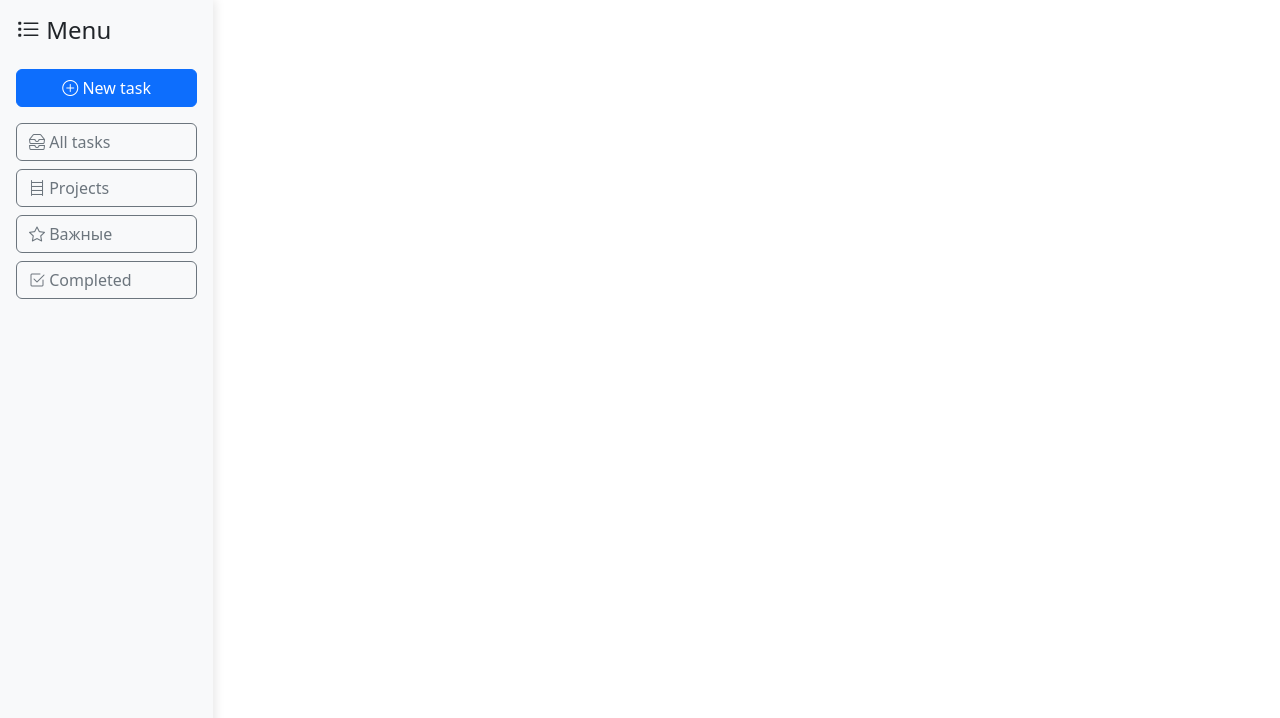
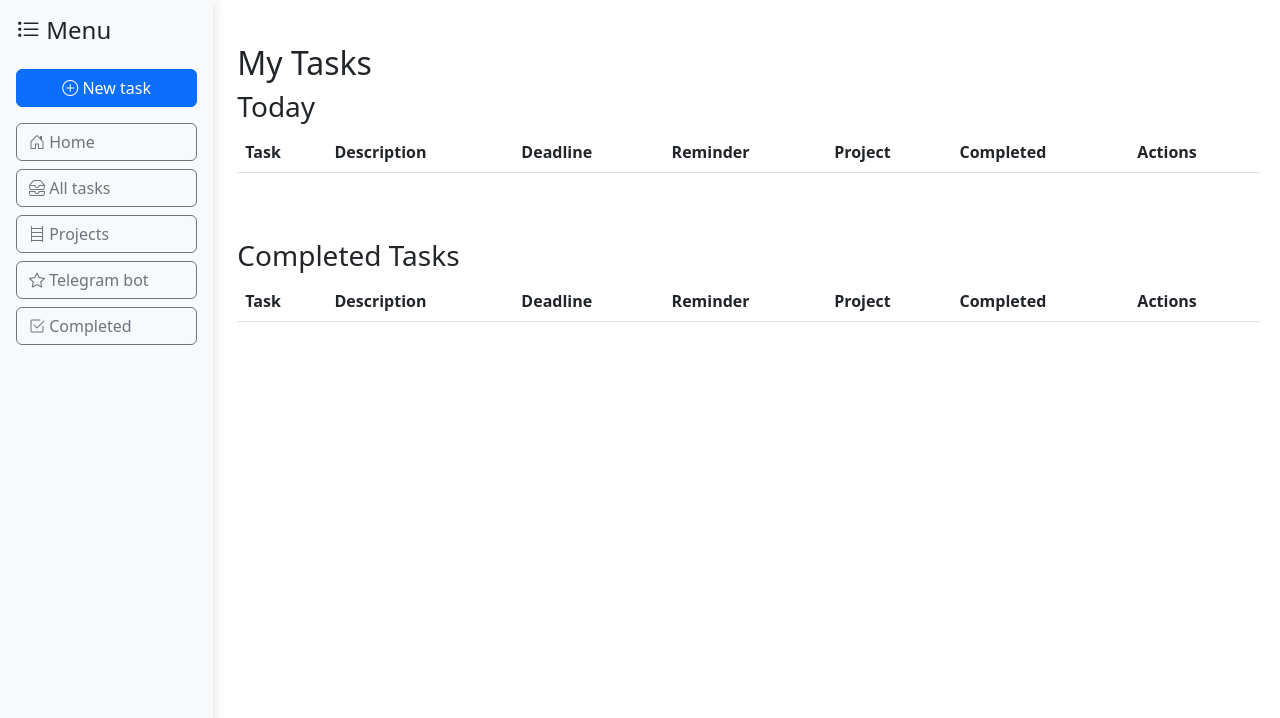
Before and after one commit to 8leonid888-che8/Yandex_lyceum_Web_Produs, a Flask app: page / in a window 1280 px wide. Shown: the part 82-800 px from the top of the page. Run offline with Flask 3, Linux system fonts and the light colour scheme; a user stored in the database is signed in; tables that the repository leaves empty hold one stand-in row (values such as "Sample post"); lists and menus that the app fills with data are empty.

Commit message:
до шаблонов

```diff
--- a/main.py
+++ b/main.py
@@ -1,10 +1,14 @@
-from flask import Flask, render_template, redirect
+from flask import Flask, render_template, redirect, flash
 from data import db_session
+from data.projects import Project
 from data.users import User
 from data.tasks import Task
 from forms.user import RegisterForm, LoginForm
+from forms.task import AddTask
 from flask_login import LoginManager, login_user, login_required, logout_user, current_user
-
+from datetime import datetime
+from sqlalchemy import func
+from produs_funcs import update_deadline
 app = Flask(__name__)
 app.config["SECRET_KEY"] = "produs_private_key"
 login_manager = LoginManager()
@@ -14,18 +18,18 @@ login_manager.init_app(app)
 @login_manager.user_loader
 def load_user(user_id):
     db_sess = db_session.create_session()
-    return db_sess.query(User).get(user_id)
+    return db_sess.get(User, user_id)
 
 
 def main():
     db_session.global_init("db/produs.db")
-    db_sess = db_session.create_session()
-    task = Task()
-    task.user_id = 1
-    task.description = "first task"
-    # task.project = "project1"
-    db_sess.add(task)
-    db_sess.commit()
+    # db_sess = db_session.create_session()
+    # task = Task()
+    # task.user_id = 1
+    # task.description = "first task"
+    # # task.project = "project1"
+    # db_sess.add(task)
+    # db_sess.commit()
     app.run()
 
 
@@ -66,7 +70,11 @@ def login():
 
 @app.route("/")
 def index():
-    return render_template("base.html")
+    db_sess = db_session.create_session()
+    incomplete_tasks = db_sess.query(Task).filter(func.date(Task.deadline) == datetime.now().date(), Task.completed == False).all()
+    completed_tasks = db_sess.query(Task).filter(func.date(Task.deadline) == datetime.now().date(), Task.completed == True).all()
+    return render_template("index.html", title="Today",incomplete_tasks= incomplete_tasks, completed_tasks=completed_tasks)
+
 
 @app.route("/logout")
 @login_required
@@ -75,6 +83,71 @@ def logout():
     return redirect("/")
 
 
+@app.route("/add_task", methods=["GET", "POST"])
+@login_required
+def add_task():
+    db_sess = db_session.create_session()
+    projects = db_sess.query(Project).all()
+    form = AddTask()
+
+    if form.validate_on_submit():
+        user = db_sess.query(User).filter(User.id == current_user.id).first()
+
+        # Создание задачи
+        task_t = Task(
+            name=form.name.data,
+            description=form.description.data,
+            deadline=form.deadline.data,
+            reminders=form.reminders.data,
+            user=user,  # Используем объект пользователя, а не его id
+        )
+
+        # Добавление задачи в сессию
+        db_sess.add(task_t)
+        project = db_sess.query(Project).filter(Project.name == form.project.data).first()
+        if project:
+            task_t.project.append(project)  # Добавление проекта к задаче
+
+        db_sess.commit()
+        return redirect('/')
+
+    return render_template('add_task.html', title='Add task', form=form, projects=projects)
+
+
+@app.route("/all_tasks", methods=["GET", "POST"])
+def show_all_tasks():
+    update_deadline()
+    db_sess = db_session.create_session()
+    incomplete_tasks = sorted(db_sess.query(Task).filter(Task.completed == False).all(), key=lambda x: x.deadline)
+    completed_tasks = sorted(db_sess.query(Task).filter(Task.completed == True).all(), key=lambda x: x.deadline)
+    return render_template("list_of_tasks.html", title="All tasks", incomplete_tasks=incomplete_tasks,
+                           completed_tasks=completed_tasks)
+
+
+# # выполнить задачу
+# @app.route("/update_task_completed/<int:id_task>", methods=["GET", "POST"])
+# def update_completed_task(id_task):
+#     db_sess = db_session.create_session()
+#     task = db_sess.query(Task).filter(Task.id == id_task).first()
+#     task.completed = False
+#     db_sess.commit()
+#     return redirect("/")
+#
+# # вернуть
+@app.route("/update_task/<string:status>/<string:page>/<int:id_task>", methods=["GET", "POST"])
+def update_checkbox_task(status, page, id_task):
+    db_sess = db_session.create_session()
+    task = db_sess.query(Task).filter(Task.id == id_task).first()
+    if status == "completed":
+        task.completed = False
+    if status == "uncompleted":
+        task.completed = True
+    db_sess.commit()
+    if page in "all":
+        return redirect("/all_tasks")
+    if page in "today":
+        return redirect("/")
+
 
 if __name__ == "__main__":
     main()
--- a/templates/base.html
+++ b/templates/base.html
@@ -65,19 +65,22 @@
     <nav class="col-md-3 col-lg-2 sidebar p-3">
         <h4 class="mb-4"><i class="bi bi-list-task"></i> Menu</h4>
 
-        <button class="btn btn-primary w-100 mb-3">
+        <button class="btn btn-primary w-100 mb-3" onclick="window.location.href='/add_task';">
             <i class="bi bi-plus-circle"></i> New task
         </button>
 
         <div class="d-flex flex-column gap-2">
-            <button class="btn btn-outline-secondary nav-button">
+            <button class="btn btn-outline-secondary nav-button" onclick="window.location.href='/';">
+                <i class="bi bi-house-door"></i> Home
+            </button>
+            <button class="btn btn-outline-secondary nav-button" onclick="window.location.href='/all_tasks';">
                 <i class="bi bi-inboxes"></i> All tasks
             </button>
             <button class="btn btn-outline-secondary nav-button">
                 <i class="bi bi-bookshelf"></i> Projects
             </button>
             <button class="btn btn-outline-secondary nav-button">
-                <i class="bi bi-star"></i> Важные
+                <i class="bi bi-star"></i> Telegram bot
             </button>
             <button class="btn btn-outline-secondary nav-button">
                 <i class="bi bi-check2-square"></i> Сompleted
@@ -92,7 +95,7 @@
 </div>
 {% else %}
 <div class="main-content">
-{% block content %}{% endblock %}
+    {% block content %}{% endblock %}
 </div>
 {% endif %}
 
--- /dev/null
+++ b/templates/index.html
@@ -0,0 +1,114 @@
+{% extends "base.html" %}
+
+{% block auth_content %}
+<div class="container">
+    <h2 class="mt-4">My Tasks</h2>
+
+
+    <h3>Today</h3>
+    <div class="row">
+        <div class="col-md-12">
+            <table class="table table-striped">
+                <thead>
+                    <tr>
+                        <th>Task</th>
+                        <th>Description</th>
+                        <th>Deadline</th>
+                        <th>Reminder</th>
+                        <th>Project</th>
+                        <th>Completed</th>
+                        <th>Actions</th>
+                    </tr>
+                </thead>
+                <tbody>
+                    {% for task in incomplete_tasks %}
+                    <tr>
+                        <td>{{ task.name }}</td>
+                        <td>{{ task.description }}</td>
+                        <td>{{ task.deadline.strftime('%Y-%m-%d') }}</td>
+                        <td>{{ " ".join(task.reminders.split("T")) }}</td>
+                        <td>{{ task.project[0].name if task.project else 'None' }}</td>
+                        <td>
+                            <div class="form-check">
+                                <form id="form-{{ task.id }}" action="/update_task_completed/{{ task.id }}" method="POST">
+                                    <input class="form-check-input" type="checkbox"
+                                           id="completed-{{ task.id }}"
+                                           name="completed"
+                                           onchange="updateFormAction({{ task.id }}, this.checked, 'today/');">
+                                    <label class="form-check-label" for="completed-{{ task.id }}">
+                                        No
+                                    </label>
+                                </form>
+                            </div>
+                        </td>
+                        <td>
+                            <a class="btn btn-warning btn-sm" href="/edit_task/{{ task.id }}">Edit</a>
+                            <a class="btn btn-danger btn-sm" href="/delete_task/{{ task.id }}">Delete</a>
+                        </td>
+                    </tr>
+                    {% endfor %}
+                </tbody>
+            </table>
+        </div>
+    </div>
+
+     <h3 style="margin-top: 50px;">Completed Tasks</h3>
+    <div class="row">
+        <div class="col-md-12">
+            <table class="table table-striped">
+                <thead>
+                    <tr>
+                        <th>Task</th>
+                        <th>Description</th>
+                        <th>Deadline</th>
+                        <th>Reminder</th>
+                        <th>Project</th>
+                        <th>Completed</th>
+                        <th>Actions</th>
+                    </tr>
+                </thead>
+                <tbody>
+                    {% for task in completed_tasks %}
+                    <tr>
+                        <td>{{ task.name }}</td>
+                        <td>{{ task.description }}</td>
+                        <td>{{ task.deadline.strftime('%Y-%m-%d') }}</td>
+                        <td>{{ " ".join(task.reminders.split("T")) }}</td>
+                        <td>{{ task.project[0].name if task.project else 'None' }}</td>
+                        <td>
+                            <div class="form-check">
+                                <form id="form-{{ task.id }}" action="/update_task_uncompleted/{{ task.id }}" method="POST">
+                                    <input class="form-check-input" type="checkbox"
+                                           id="completed-{{ task.id }}"
+                                           name="completed"
+                                           checked
+                                           onchange="updateFormAction({{ task.id }}, this.checked, 'today/');">
+                                    <label class="form-check-label" for="completed-{{ task.id }}">
+                                        Yes
+                                    </label>
+                                </form>
+                            </div>
+                        </td>
+                        <td>
+                            <a class="btn btn-warning btn-sm" href="/edit_task/{{ task.id }}">Edit</a>
+                            <a class="btn btn-danger btn-sm" href="/delete_task/{{ task.id }}">Delete</a>
+                        </td>
+                    </tr>
+                    {% endfor %}
+                </tbody>
+            </table>
+        </div>
+    </div>
+
+</div>
+
+<script>
+function updateFormAction(taskId, isChecked, page) {
+    const form = document.getElementById('form-' + taskId);
+    form.action = isChecked ? '/update_task/uncompleted/' + page + taskId : '/update_task/completed/' + page + taskId;
+    form.submit();
+}
+</script>
+
+
+{% endblock %}
--- /dev/null
+++ b/test.py
@@ -0,0 +1,6 @@
+from data import db_session
+from data.projects import Project
+
+db_session.global_init("db/produs.db")
+
+db_sess = db_session.create_session()
```
Also changed, not shown: data/tasks.py (+7 -7 lines), forms/task.py (added, +29 -0 lines), produs_funcs.py (added, +12 -0 lines), templates/add_task.html (added, +63 -0 lines), templates/all_tasks.html (added, +11 -0 lines), templates/list_of_tasks.html (added, +111 -0 lines).
